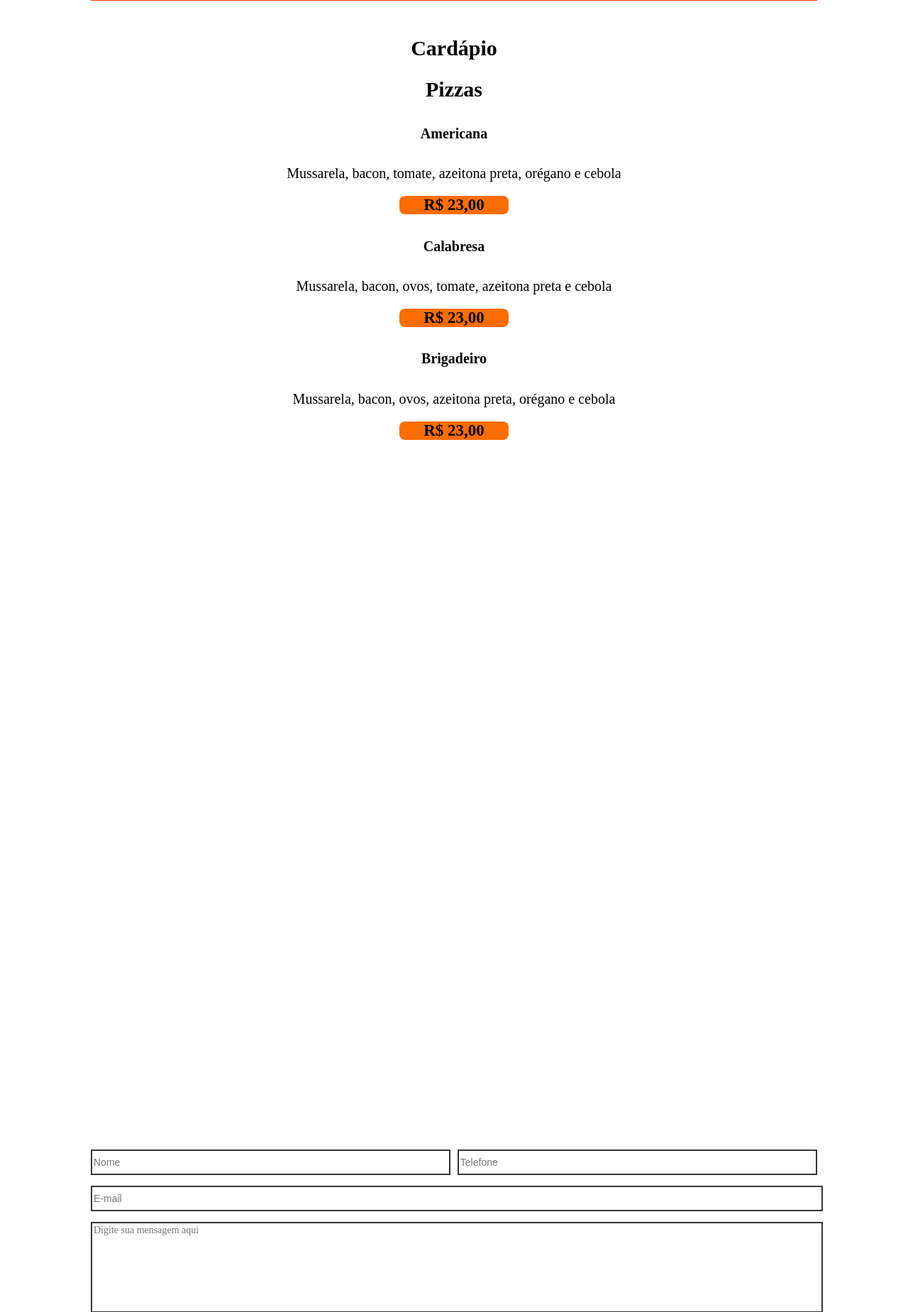
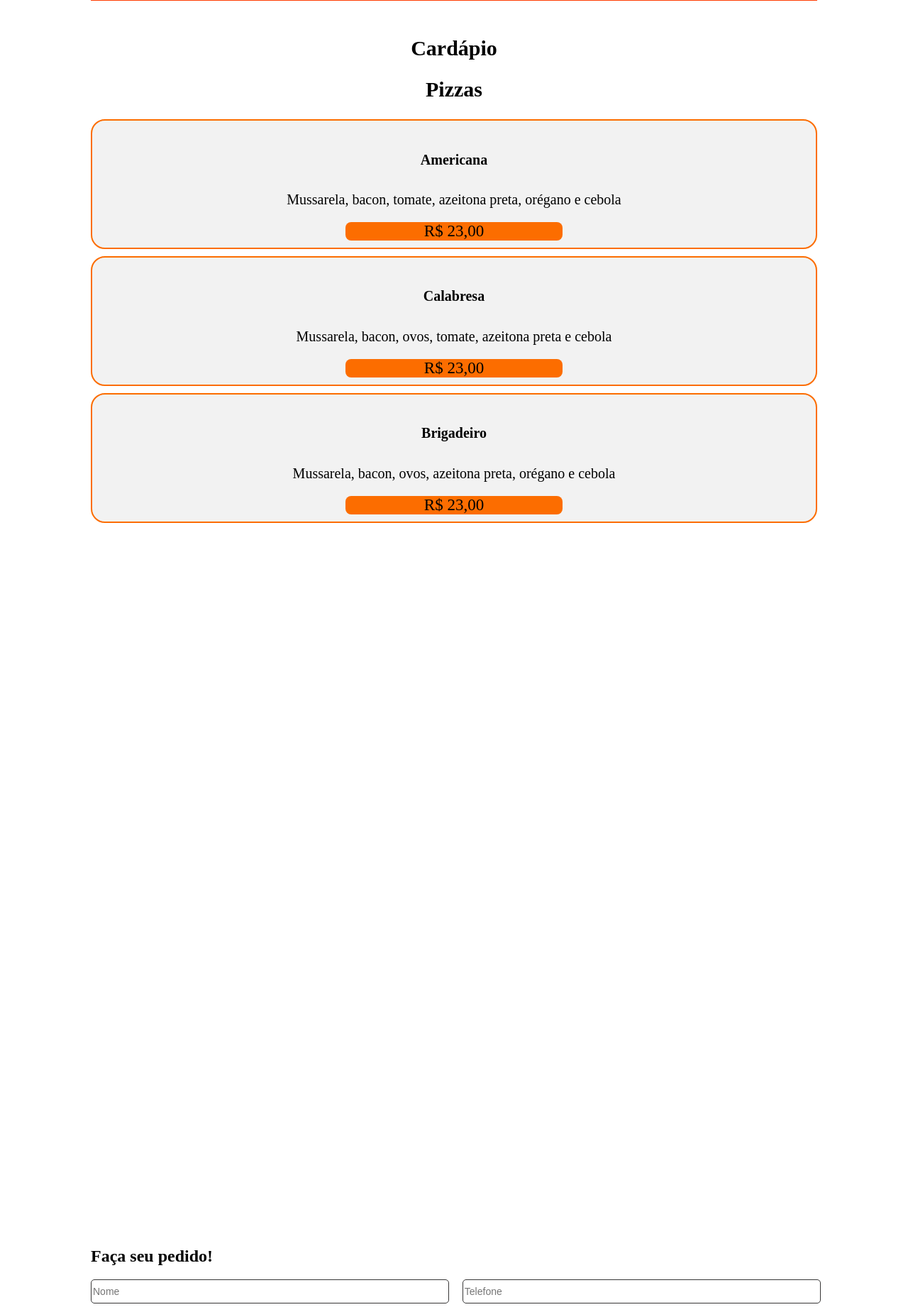
Before and after one commit to fabricioromanii/TrabalhoSiteProgII, a PHP site: page / in a window 1280 px wide. Shown: the part 990-2839 px from the top of the page at 71% size. Run offline with PHP 8.4, Linux system fonts and the light colour scheme.

Commit message:
alterações no css

```diff
--- a/css/cardapio.css
+++ b/css/cardapio.css
@@ -1,6 +1,6 @@
 .cardapio{
-    width: 50%;
-    margin-left: 25%;
+    width: 80%;
+    margin-left: 10%;
 }
 
 .cardapio h2{
@@ -21,10 +21,19 @@
 .preco{
     text-align: center;
     font-size: 23px;
-    margin-left: 38%;
-    width:24%;
-    font-weight: bold;
-    color:rgb(0, 0, 0);
+    margin-left: 35%;
+    width:30%;
+    color:#000;
     border-radius:8px;
     background-color:#fc6d00;
 }
+
+.itemCardapio{
+    background-color:#f2f2f2;
+    border: 2px solid #fc6d00;
+    padding-top:10px;
+    padding-bottom:10px;
+    margin-top:10px;
+    margin-bottom:10px;
+    border-radius:20px;
+}
--- a/css/formulario.css
+++ b/css/formulario.css
@@ -14,15 +14,17 @@
 input {
     height:30px;
     margin-bottom: 15px;
-    background-color: #ffffff;
-    border: 2px solid #373636;
-    color: #000000;
-    font-size:14px
+    background-color: #fff;
+    border: 1.5px solid #373636;
+    border-radius:5px;
+    color: #000;
+    font-size:14px;
+    cursor: pointer;
 }
 
 input:hover{
-    border: 2px solid #FF551C;
-    color: #ffffff;
+    border: 1.5px solid #FF551C;
+    color: #fff;
 }
 
 .field-nome {
@@ -33,6 +35,7 @@ input:hover{
 .field-telefone {
     width: 39vw;
     float:right;
+    margin-right:-5px;
 }
 
 .field-email {
@@ -41,18 +44,20 @@ input:hover{
 
 .field-mensagem {
     font-size:14px;
-    color: #000000;
+    color: #000;
     width: 80vw;
     height: 15vh;
     margin-bottom: 15px;
-    background-color: #ffffff;
-    border: 2px solid #373636;
+    border-radius:5px;
+    cursor: pointer;
+    background-color: #fff;
+    border: 1.5px solid #373636;
     font-family: 'Montserrat';
     resize: none;
 }
 
 .field-mensagem:hover{
-    border: 2px solid #FF551C;
+    border: 1.5px solid #FF551C;
 }
 
 .field-enviar {
@@ -60,7 +65,7 @@ input:hover{
     height:38px;
     padding: 9px;
     background-color: #d64f0c;
-    color: #ffffff;
+    color: #fff;
     cursor: pointer;
     border-radius: 10px;
     float: right;
@@ -71,7 +76,7 @@ input:hover{
 }
 
 .field-enviar:hover {
-    border: 1px solid #e87840;
+    border: 1.5px solid #e87840;
     float: right;
     background-color: #e87840;
 }
--- a/css/header.css
+++ b/css/header.css
@@ -1,5 +1,3 @@
-@import url("https://fonts.googleapis.com/css2?family=Poppins&display=swap");
-
 .header {
     margin-top:-5px;
     width: 100%;
--- a/css/index.css
+++ b/css/index.css
@@ -1,5 +1,7 @@
+@import url("https://fonts.googleapis.com/css2?family=Poppins&display=swap");
+
 body{
-    background-color: #ffffff;
+    background-color: #fff;
     margin:0;
 }
 
--- a/index.html
+++ b/index.html
@@ -49,19 +49,19 @@
         <h2>Cardápio</h2>
         <div>
             <h2>Pizzas</h2>
-                <div>
+                <div class="itemCardapio">
                     <h5>Americana</h5>
                     <p>Mussarela, bacon, tomate,
                     azeitona preta, orégano e cebola</p>
                     <div class="preco">R$ 23,00</div>
                 </div>
-                <div>
+                <div class="itemCardapio">
                     <h5>Calabresa</h5>
                     <p>Mussarela, bacon, ovos, tomate,
                     azeitona preta e cebola</p>
                     <div class="preco">R$ 23,00</div>
                 </div>
-                <div>
+                <div class="itemCardapio">
                     <h5>Brigadeiro</h5>
                     <p>Mussarela, bacon, ovos,
                     azeitona preta, orégano e cebola</p>
@@ -73,10 +73,11 @@
 
     <div class="contato" id="ContatoJS">
         <form class="form">
-            <input class="field-nome" placeholder="Nome" type="text" required>
+            <h2>Faça seu pedido!</h2>
+            <input class="field-nome" placeholder="Nome" type="text">
             <input class="field-telefone" placeholder="Telefone" type="number">
-            <input class="field-email" placeholder="E-mail" type="email" required>
-            <textarea class="field-mensagem" placeholder="Digite sua mensagem aqui" maxlength="600" required></textarea>
+            <input class="field-email" placeholder="E-mail" type="email">
+            <textarea class="field-mensagem" placeholder="Digite sua mensagem aqui" maxlength="600"></textarea>
             <input class="field-enviar" type="submit" value="Enviar">
         </form>
     </div>
```
